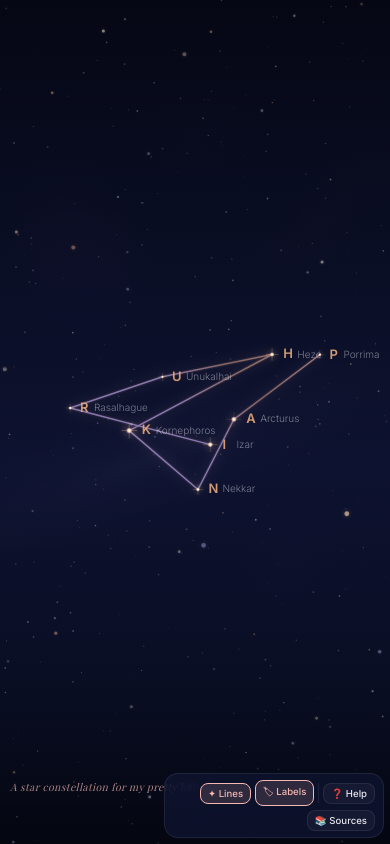
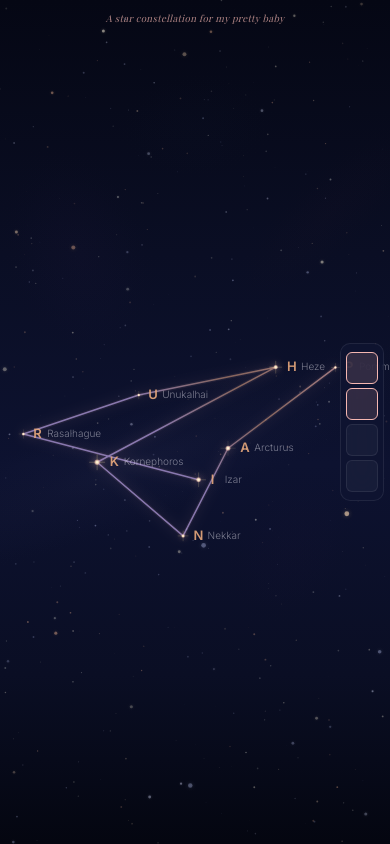
Before and after one commit to dazaiee/valentines, a plain HTML site: page index.html in a window 390 px wide. Drawn offline with nearby package versions, Linux system fonts and the light colour scheme; animation ran at ten frames a second; a web font is replaced by a local one.

Commit message:
Update index.html

```diff
--- a/index.html
+++ b/index.html
@@ -66,16 +66,17 @@
             border-radius: var(--radius);
         }
 
-        /* ── Title overlay — bottom-left to avoid star overlap ── */
+        /* ── Title overlay ── */
         #titleOverlay {
             position: fixed;
-            bottom: 70px;
-            left: 20px;
+            top: 16px;
+            left: 50%;
+            transform: translateX(-50%);
             z-index: 20;
-            text-align: left;
+            text-align: center;
             pointer-events: none;
-            padding: env(safe-area-inset-bottom, 0) 0 0 env(safe-area-inset-left, 0);
-            max-width: 60vw;
+            width: 90vw;
+            max-width: 500px;
         }
 
         #titleOverlay h1 {
@@ -105,17 +106,15 @@
         #controls {
             position: fixed;
             bottom: 12px;
-            right: 12px;
+            left: 50%;
+            transform: translateX(-50%);
             z-index: 20;
             display: flex;
             gap: 6px;
-            padding: 8px 12px;
+            padding: 8px 14px;
             align-items: center;
             flex-wrap: wrap;
-            justify-content: flex-end;
-            max-width: 280px;
-            padding-bottom: max(8px, env(safe-area-inset-bottom, 0));
-            padding-right: max(12px, env(safe-area-inset-right, 0));
+            justify-content: center;
         }
 
         #controls button,
@@ -457,26 +456,48 @@
             }
         }
 
-        /* ── Responsive — small screens ── */
+        /* ── Responsive — small screens (portrait phones) ── */
         @media (max-width: 600px) {
+            #titleOverlay {
+                top: 8px;
+                width: 94vw;
+            }
+
+            #titleOverlay h1 {
+                font-size: clamp(1rem, 5vw, 1.6rem);
+            }
+
+            #titleOverlay p {
+                font-size: 0.6rem;
+            }
+
+            /* Vertical control strip on right edge */
             #controls {
-                bottom: 6px;
+                bottom: auto;
+                top: 50%;
+                left: auto;
                 right: 6px;
+                transform: translateY(-50%);
+                flex-direction: column;
                 gap: 4px;
-                padding: 6px 8px;
-                max-width: 220px;
+                padding: 8px 5px;
+                max-width: 44px;
+                border-radius: 10px;
             }
 
             #controls button,
             #controls label {
-                font-size: 0.6rem;
-                padding: 4px 7px;
+                font-size: 0;
+                padding: 6px;
+                width: 32px;
+                height: 32px;
+                justify-content: center;
+                border-radius: 6px;
             }
 
-            #titleOverlay {
-                bottom: 50px;
-                left: 10px;
-                max-width: 55vw;
+            /* Show only emoji, hide text */
+            #controls .sep {
+                display: none;
             }
 
             #starCard {
@@ -494,43 +515,52 @@
         /* ── Landscape phones ── */
         @media (max-height: 500px) and (orientation: landscape) {
             #titleOverlay {
-                bottom: auto;
-                top: 8px;
-                left: 10px;
-                max-width: 40vw;
+                top: 6px;
+                width: auto;
+                max-width: 50vw;
             }
 
             #titleOverlay h1 {
-                font-size: clamp(0.9rem, 2.5vw, 1.4rem);
+                font-size: clamp(0.8rem, 2.2vw, 1.2rem);
             }
 
             #titleOverlay p {
-                font-size: 0.55rem;
+                font-size: 0.5rem;
             }
 
             #controls {
-                bottom: 4px;
-                right: 6px;
+                bottom: 6px;
+                left: 50%;
+                transform: translateX(-50%);
+                top: auto;
+                right: auto;
+                flex-direction: row;
                 gap: 3px;
                 padding: 4px 8px;
-                max-width: 300px;
+                max-width: none;
             }
 
             #controls button,
             #controls label {
-                font-size: 0.55rem;
-                padding: 3px 6px;
+                font-size: 0.5rem;
+                padding: 3px 5px;
+                width: auto;
+                height: auto;
+            }
+
+            #controls .sep {
+                display: block;
             }
 
             #starCard {
-                width: min(260px, 40vw);
-                padding: 12px;
+                width: min(240px, 35vw);
+                padding: 10px;
             }
 
             .side-panel {
                 top: 40px;
                 max-height: 80vh;
-                width: min(280px, 40vw);
+                width: min(260px, 38vw);
             }
         }
     </style>
@@ -821,7 +851,8 @@
                 return { ...p, star: s };
             });
 
-            // Bounding box → fit to screen with margin
+            // Bounding box → fit to screen with asymmetric margins
+            // On mobile: extra top margin for title, extra right for controls
             let minX = Infinity, maxX = -Infinity, minY = Infinity, maxY = -Infinity;
             raw.forEach(p => {
                 if (p.x < minX) minX = p.x;
@@ -832,17 +863,27 @@
 
             const rangeX = maxX - minX || 1;
             const rangeY = maxY - minY || 1;
-            const margin = 0.18;
-            const usableW = W * (1 - 2 * margin);
-            const usableH = H * (1 - 2 * margin);
+
+            const isMobilePortrait = W < 600 && H > W;
+            const marginTop = isMobilePortrait ? 0.15 : 0.12;
+            const marginBottom = isMobilePortrait ? 0.08 : 0.12;
+            const marginLeft = isMobilePortrait ? 0.06 : 0.12;
+            const marginRight = isMobilePortrait ? 0.14 : 0.12;
+
+            const usableW = W * (1 - marginLeft - marginRight);
+            const usableH = H * (1 - marginTop - marginBottom);
             const scale = Math.min(usableW / rangeX, usableH / rangeY);
 
             const midX = (minX + maxX) / 2;
             const midY = (minY + maxY) / 2;
 
+            // Offset center: shift constellation away from UI edges
+            const centerOffsetX = W * (marginLeft - marginRight) / 2;
+            const centerOffsetY = H * (marginTop - marginBottom) / 2;
+
             projectedStars = raw.map(p => ({
-                x: W / 2 + (p.x - midX) * scale,
-                y: H / 2 + (p.y - midY) * scale,
+                x: W / 2 + centerOffsetX + (p.x - midX) * scale,
+                y: H / 2 + centerOffsetY + (p.y - midY) * scale,
                 star: p.star
             }));
         }
```
